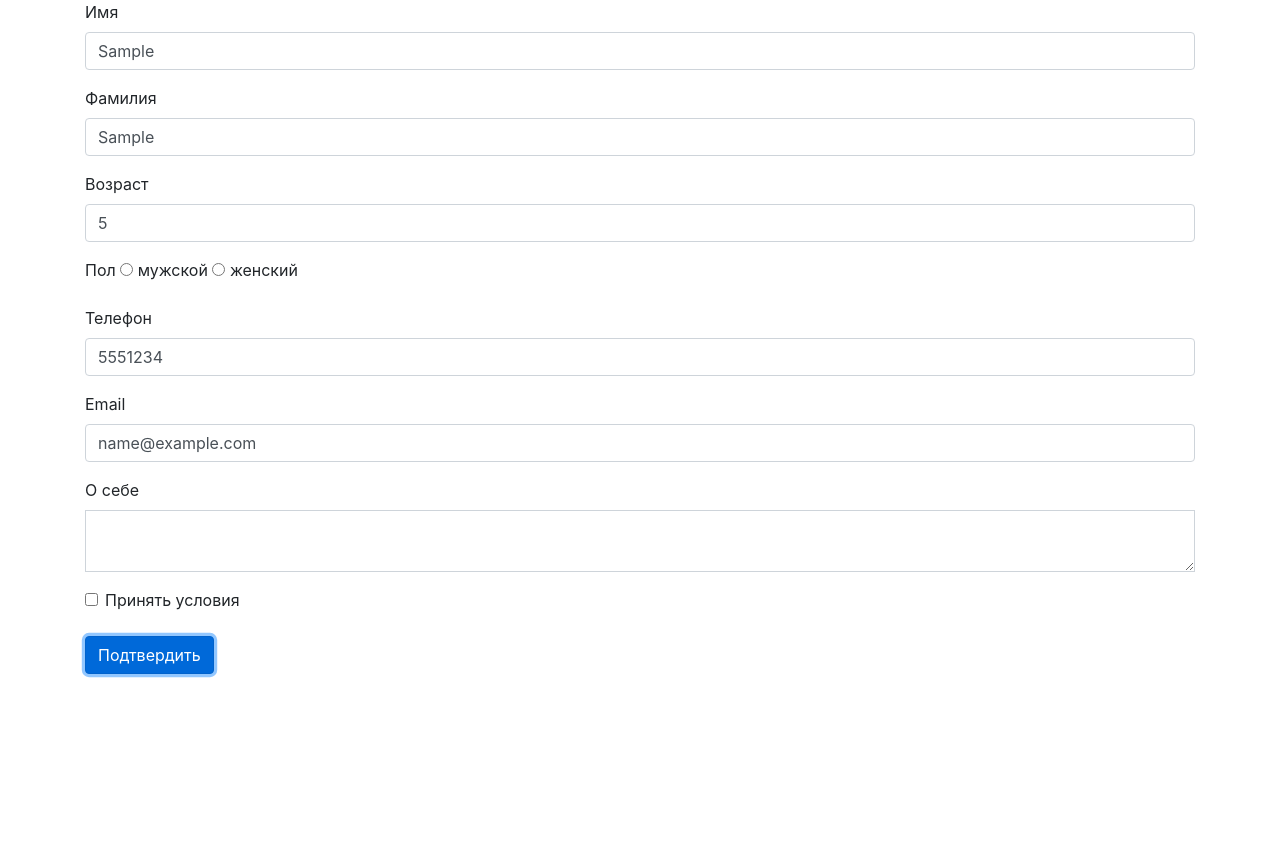
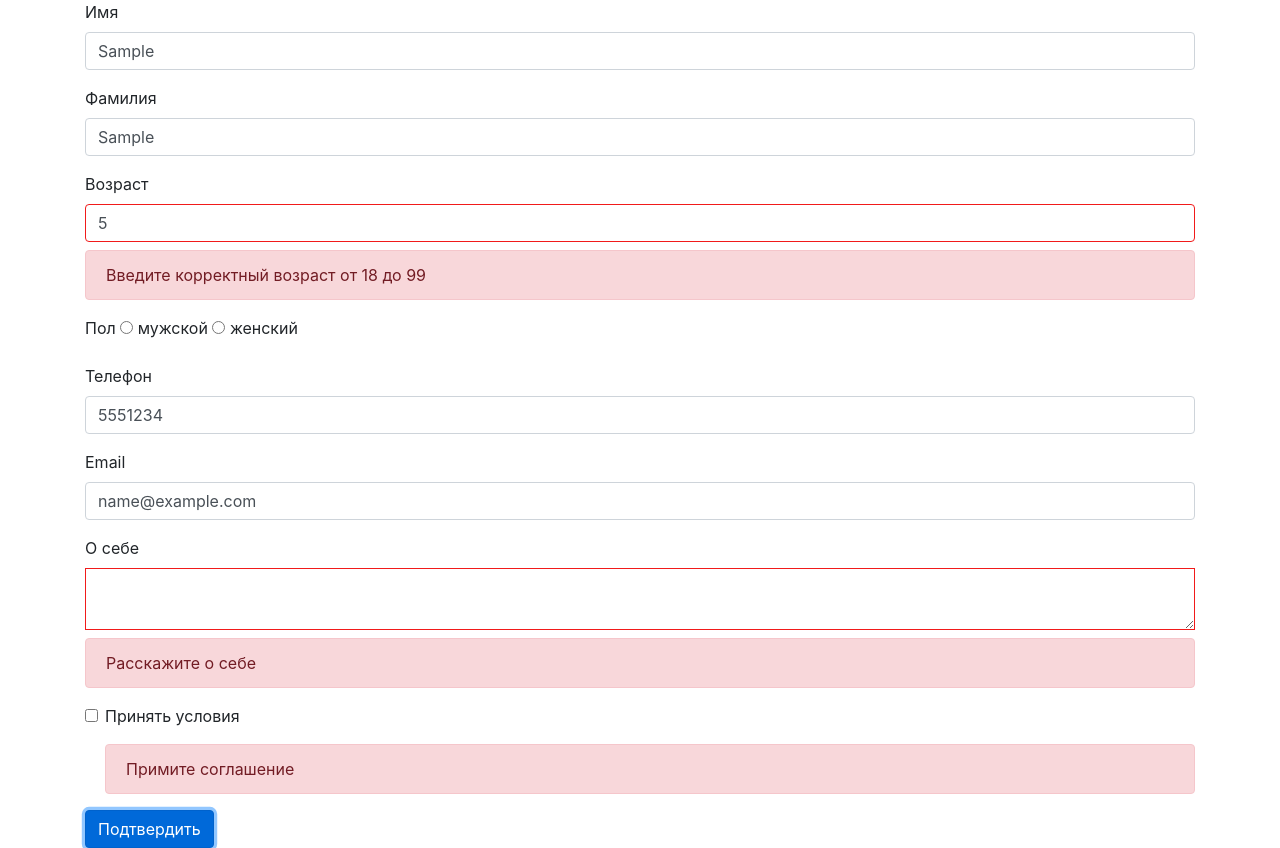
Before and after one commit to DmitrySergeev1982/dz-15, a website built with Parcel: page index.html in a window 1280 px wide. Both pictures are taken after typing "Sample", "Sample", "5", "5551234", "name@example.com" into the empty fields and a click on the button "Подтвердить". Before the commit the page ends 800 px from the top, so only its background shows below. Built offline with nearby package versions, Linux system fonts and the light colour scheme.

Commit message:
Modified files

```diff
--- a/index.html
+++ b/index.html
@@ -46,8 +46,9 @@
           id="age"
           name="age"
           placeholder="Введите ваш возраст..."
-          maxlength="80"
-          minlength="12">
+          max="80"
+          min="12"
+          required   >
         <div class="alert alert-danger mt-2">Введите корректный возраст от 18 до 99</div>
       </div>
       <div class="form-group">
@@ -78,7 +79,8 @@
           class="form-control"
           id="email"
           name="email"
-          placeholder="Введите ваш email...">
+          placeholder="Введите ваш email..."
+          required>
         <div class="alert alert-danger mt-2">Введите правильную почту</div>
       </div>
       <div class="form-group">
@@ -87,8 +89,9 @@
           class="form-control rounded-0"
           id="Textarea1"
           name="about"
-          maxlength="500"
-          minlength="5">
+          maxlength="50"
+          minlength="5"
+          required >
         </textarea>
         <div class="alert alert-danger mt-2">Расскажите о себе</div>
       </div>
--- a/js/script.js
+++ b/js/script.js
@@ -1,8 +1,8 @@
 const formNode = document.querySelector('.resume')
 console.log(formNode)
 
-// import {FormNative} from './form'
-// new FormNative(formNode)
+import {FormNative} from './form'
+new FormNative(formNode)
 
-import {FormCustom} from './formcustom'
-new FormCustom(formNode)
+// import {FormCustom} from './formcustom'
+// new FormCustom(formNode)
--- a/scss/style.scss
+++ b/scss/style.scss
@@ -4,20 +4,24 @@
     }
 }
 
-// .resume.invalid{
-//     input:invalid{
-//         border-color: red;
-//         & ~ .alert {
-//             display: block;
-//         }
+.resume.invalid{
+    textarea,input:invalid{
+        border-color: rgb(241, 26, 26);
+        & ~ .alert {
+            display: block;
+        }
+    }
+}
+
+
+
+
+
+// .resume.invalid {
+//   input.invalid {
+//     border-color: red;
+//     & ~ .alert {
+//       display: block;
 //     }
+//   }
 // }
-
-.resume.invalid {
-  input.invalid {
-    border-color: red;
-    & ~ .alert {
-      display: block;
-    }
-  }
-}
```
Also changed, not shown: js/formcustom.js (line endings or trailing spaces).
